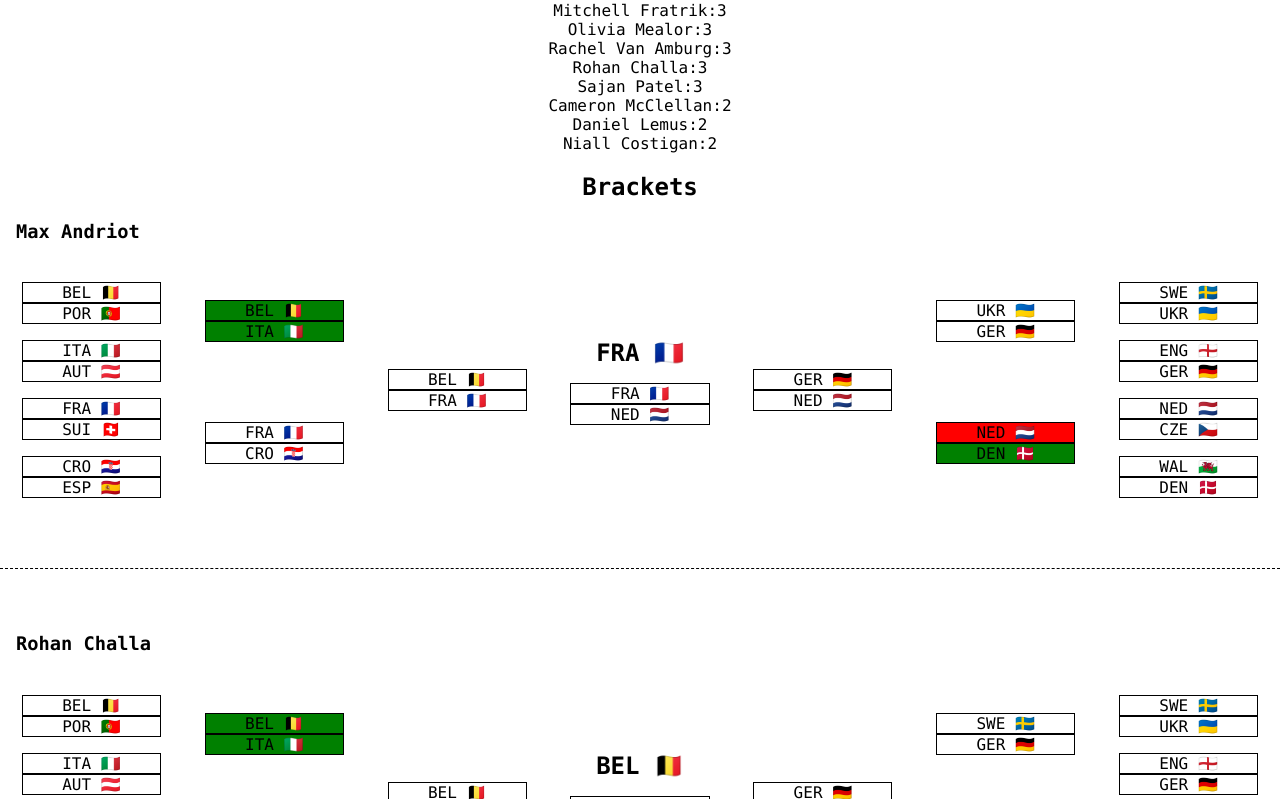
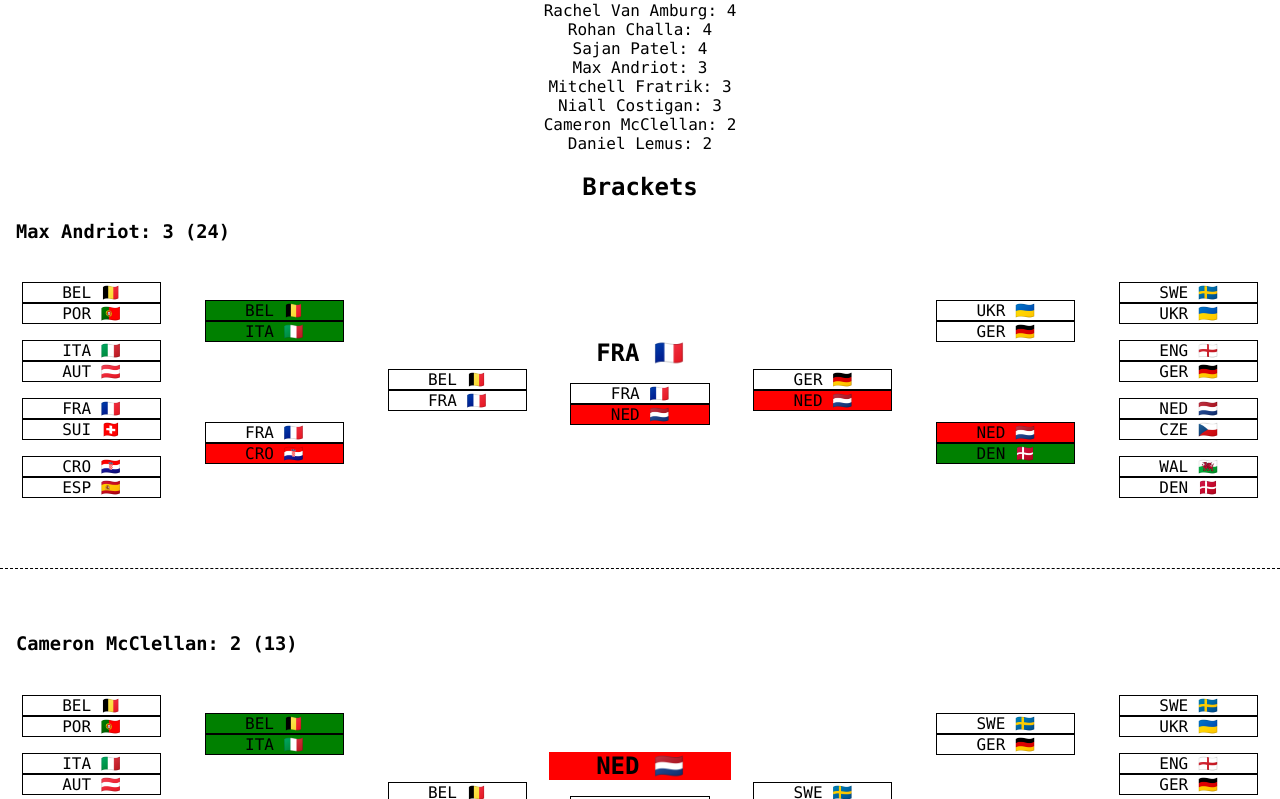
Before and after one commit to ridersofrohan/euros-2021-bracket, a React (Create React App) app: page / in a window 1280 px wide. Shown: the part 281-1080 px from the top of the page. Built offline with nearby package versions, Linux system fonts and the light colour scheme.

Commit message:
max score, spain

```diff
--- a/src/App.css
+++ b/src/App.css
@@ -3,7 +3,7 @@
   font-family: "Monaco", "Courier New", monospace;
 }
 
-h3 {
+h3, p {
   padding-left: 16px;
   text-align: left;
 }
--- a/src/App.js
+++ b/src/App.js
@@ -1,4 +1,3 @@
-import logo from './logo.svg';
 import './App.css';
 
 function App() {
@@ -21,13 +20,19 @@ function App() {
     "DEN": "🇩🇰",
   };
 
+  const teamsStillIn = {
+    "POR": false, "AUT": false, "NED": false, "WAL": false, "CRO": false,
+    "FRA": true, "SUI": true, "SWE": true, "UKR": true, "ENG": true, "GER": true,
+    "BEL": true, "ITA": true, "ESP": true,
+  };
+
   const matches = [
     [
-      [{h: "BEL", a: "POR", w: "BEL"}, {h: "ITA", a: "AUT", w: "ITA"}, {h: "FRA", a: "SUI", w: ""}, {h: "CRO", a: "ESP", w: ""}],
+      [{h: "BEL", a: "POR", w: "BEL"}, {h: "ITA", a: "AUT", w: "ITA"}, {h: "FRA", a: "SUI", w: ""}, {h: "CRO", a: "ESP", w: "ESP"}],
       [{h: "SWE", a: "UKR", w: ""}, {h: "ENG", a: "GER", w: ""}, {h: "NED", a: "CZE", w: "CZE"}, {h: "WAL", a: "DEN", w: "DEN"}],
     ],
     [
-      [{h: "BEL", a: "ITA", w: ""}, {h: "", a: "", w: ""}],
+      [{h: "BEL", a: "ITA", w: ""}, {h: "", a: "ESP", w: ""}],
       [{h: "", a: "", w: ""}, {h: "CZE", a: "DEN", w: ""}],
     ],
     [
@@ -61,26 +66,6 @@ function App() {
       ],
     },
     {
-      name: "Rohan Challa",
-      bracket: [
-        [
-          ["BEL", "ITA", "FRA", "ESP"],
-          ["SWE", "GER", "CZE", "WAL"],
-        ],
-        [
-          ["BEL", "FRA"],
-          ["GER", "CZE"],
-        ],
-        [
-          ["BEL"],
-          ["GER"],
-        ],
-        [
-          ["BEL"],
-        ],
-      ],
-    },
-    {
       name: "Cameron McClellan",
       bracket: [
         [
@@ -101,7 +86,7 @@ function App() {
       ],
     },
     {
-      name: "Matt Epstein",
+      name: "Clement Asante",
       bracket: [
         [
           ["BEL", "ITA", "FRA", "ESP"],
@@ -112,8 +97,28 @@ function App() {
           ["ENG", "NED"],
         ],
         [
+          ["FRA"],
+          ["ENG"],
+        ],
+        [
+          ["ENG"],
+        ],
+      ],
+    },
+    {
+      name: "Daniel Lemus",
+      bracket: [
+        [
+          ["BEL", "ITA", "FRA", "CRO"],
+          ["UKR", "GER", "NED", "WAL"],
+        ],
+        [
+          ["ITA", "FRA"],
+          ["GER", "NED"],
+        ],
+        [
           ["ITA"],
-          ["ENG"],
+          ["GER"],
         ],
         [
           ["ITA"],
@@ -141,6 +146,66 @@ function App() {
       ],
     },
     {
+      name: "James Blood",
+      bracket: [
+        [
+          ["BEL", "ITA", "FRA", "ESP"],
+          ["SWE", "ENG", "NED", "DEN"],
+        ],
+        [
+          ["BEL", "FRA"],
+          ["ENG", "NED"],
+        ],
+        [
+          ["BEL"],
+          ["ENG"],
+        ],
+        [
+          ["BEL"],
+        ],
+      ],
+    },
+    {
+      name: "Matt Epstein",
+      bracket: [
+        [
+          ["BEL", "ITA", "FRA", "ESP"],
+          ["SWE", "ENG", "NED", "DEN"],
+        ],
+        [
+          ["ITA", "FRA"],
+          ["ENG", "NED"],
+        ],
+        [
+          ["ITA"],
+          ["ENG"],
+        ],
+        [
+          ["ITA"],
+        ],
+      ],
+    },
+    {
+      name: "Max Mealor",
+      bracket: [
+        [
+          ["BEL", "ITA", "FRA", "ESP"],
+          ["SWE", "ENG", "NED", "DEN"],
+        ],
+        [
+          ["BEL", "FRA"],
+          ["ENG", "NED"],
+        ],
+        [
+          ["FRA"],
+          ["ENG"],
+        ],
+        [
+          ["FRA"],
+        ],
+      ],
+    },
+    {
       name: "Mitchell Fratrik",
       bracket: [
         [
@@ -161,19 +226,19 @@ function App() {
       ],
     },
     {
-      name: "Sajan Patel",
+      name: "Niall Costigan",
       bracket: [
         [
           ["BEL", "ITA", "FRA", "ESP"],
-          ["SWE", "GER", "NED", "DEN"],
+          ["SWE", "ENG", "NED", "WAL"],
         ],
         [
           ["BEL", "FRA"],
-          ["GER", "DEN"],
+          ["SWE", "NED"],
         ],
         [
           ["BEL"],
-          ["GER"],
+          ["NED"],
         ],
         [
           ["BEL"],
@@ -181,18 +246,18 @@ function App() {
       ],
     },
     {
-      name: "Clement Asante",
+      name: "Olivia Mealor",
       bracket: [
         [
           ["BEL", "ITA", "FRA", "ESP"],
           ["SWE", "ENG", "NED", "DEN"],
         ],
         [
-          ["ITA", "FRA"],
+          ["BEL", "FRA"],
           ["ENG", "NED"],
         ],
         [
-          ["FRA"],
+          ["BEL"],
           ["ENG"],
         ],
         [
@@ -221,19 +286,19 @@ function App() {
       ],
     },
     {
-      name: "Niall Costigan",
+      name: "Rohan Challa",
       bracket: [
         [
           ["BEL", "ITA", "FRA", "ESP"],
-          ["SWE", "ENG", "NED", "WAL"],
+          ["SWE", "GER", "CZE", "WAL"],
         ],
         [
           ["BEL", "FRA"],
-          ["SWE", "NED"],
+          ["GER", "CZE"],
         ],
         [
           ["BEL"],
-          ["NED"],
+          ["GER"],
         ],
         [
           ["BEL"],
@@ -241,82 +306,22 @@ function App() {
       ],
     },
     {
-      name: "Daniel Lemus",
+      name: "Sajan Patel",
       bracket: [
         [
-          ["BEL", "ITA", "FRA", "CRO"],
-          ["UKR", "GER", "NED", "WAL"],
+          ["BEL", "ITA", "FRA", "ESP"],
+          ["SWE", "GER", "NED", "DEN"],
         ],
         [
-          ["ITA", "FRA"],
-          ["GER", "NED"],
+          ["BEL", "FRA"],
+          ["GER", "DEN"],
         ],
         [
-          ["ITA"],
+          ["BEL"],
           ["GER"],
         ],
         [
-          ["ITA"],
-        ],
-      ],
-    },
-    {
-      name: "Olivia Mealor",
-      bracket: [
-        [
-          ["BEL", "ITA", "FRA", "ESP"],
-          ["SWE", "ENG", "NED", "DEN"],
-        ],
-        [
-          ["BEL", "FRA"],
-          ["ENG", "NED"],
-        ],
-        [
           ["BEL"],
-          ["ENG"],
-        ],
-        [
-          ["ENG"],
-        ],
-      ],
-    },
-    {
-      name: "James Blood",
-      bracket: [
-        [
-          ["BEL", "ITA", "FRA", "ESP"],
-          ["SWE", "ENG", "NED", "DEN"],
-        ],
-        [
-          ["BEL", "FRA"],
-          ["ENG", "NED"],
-        ],
-        [
-          ["BEL"],
-          ["ENG"],
-        ],
-        [
-          ["BEL"],
-        ],
-      ],
-    },
-    {
-      name: "Max Mealor",
-      bracket: [
-        [
-          ["BEL", "ITA", "FRA", "ESP"],
-          ["SWE", "ENG", "NED", "DEN"],
-        ],
-        [
-          ["BEL", "FRA"],
-          ["ENG", "NED"],
-        ],
-        [
-          ["FRA"],
-          ["ENG"],
-        ],
-        [
-          ["FRA"],
         ],
       ],
     },
@@ -326,6 +331,7 @@ function App() {
   let scores = [];
   for (const pick of picks) {
     let score = 0;
+    let maxScore = 0;
     let matchDivs = [];
     for (var i = 0; i < matches.length; i++) {
       let stages = [];
@@ -337,24 +343,32 @@ function App() {
           let awayPick = matches[i][j][k].a;
           let awayClass = "";
 
-          if (i === 1 || i == 2) {
+          if (i === 1 || i === 2) {
             homePick = pick.bracket[i-1][j][Math.floor(k*2)];
             if (matches[i][j][k].h !== "") {
               homeClass = matches[i][j][k].h === homePick ? "correct" : "wrong";
+            } else {
+              homeClass = teamsStillIn[homePick] ? "" : "wrong";
             }
             awayPick = pick.bracket[i-1][j][Math.floor(k*2)+1];
             if (matches[i][j][k].a !== "") {
               awayClass = matches[i][j][k].a === awayPick ? "correct" : "wrong";
+            } else {
+              awayClass = teamsStillIn[awayPick] ? "" : "wrong";
             }
           }
           if (i === 3) {
             homePick = pick.bracket[i-1][j][k];
             if (matches[i][j][k].h !== "") {
               homeClass = matches[i][j][k].h === homePick ? "correct" : "wrong";
+            } else {
+              homeClass = teamsStillIn[homePick] ? "" : "wrong";
             }
             awayPick = pick.bracket[i-1][j+1][k];
             if (matches[i][j][k].a !== "") {
               awayClass = matches[i][j][k].a === awayPick ? "correct" : "wrong";
+            } else {
+              awayClass = teamsStillIn[awayPick] ? "" : "wrong";
             }
           }
 
@@ -371,16 +385,21 @@ function App() {
 
           if (matches[i][j][k].w === pick.bracket[i][j][k]) {
             score += multiples[i];
+            maxScore += multiples[i];
+          }
+          if (!matches[i][j][k].w && teamsStillIn[pick.bracket[i][j][k]]) {
+            maxScore += multiples[i];
           }
         }
         stages.push(sides);
       }
       matchDivs.push(stages);
     }
-    scores.push({name: pick.name, score: score});
+    const finalPickClass = "winner " + (teamsStillIn[pick.bracket[3][0][0]] ? "" : "wrong");
+    scores.push({name: pick.name, score: score, maxScore: maxScore});
     brackets.push(
-      <div className="bracket-outer-container">
-        <h3>{pick.name}</h3>
+      <div className="bracket-outer-container" key={pick.name}>
+        <h3>{pick.name}: {score} ({maxScore})</h3>
         <div className="bracket-container">
           <div className="eight-container">
             {matchDivs[0][0]}
@@ -392,7 +411,9 @@ function App() {
             {matchDivs[2][0]}
           </div>
           <div className="final-container">
-            <span className="winner">{pick.bracket[3][0][0]} {emojis[pick.bracket[3][0][0]]}</span>
+            <span className={finalPickClass}>
+              {pick.bracket[3][0][0]} {emojis[pick.bracket[3][0][0]]}
+            </span>
             {matchDivs[3][0]}
           </div>
           <div className="two-container">
@@ -419,9 +440,8 @@ function App() {
 
   const leaderDivs = scores.map(leader => {
     return (
-      <div>
-        <span>{leader.name}</span>:
-        <span>{leader.score}</span>
+      <div key={leader.name}>
+        <span>{leader.name}: {leader.score}</span>
       </div>
     );
   });
@@ -430,7 +450,7 @@ function App() {
     <div className="App">
       <div>
         <h1> Euros 2021 Pool </h1>
-        <p>Sponsored by Max Andriot</p>
+        <span>Sponsored by Max Andriot</span>
       </div>
 
       <div>
```
